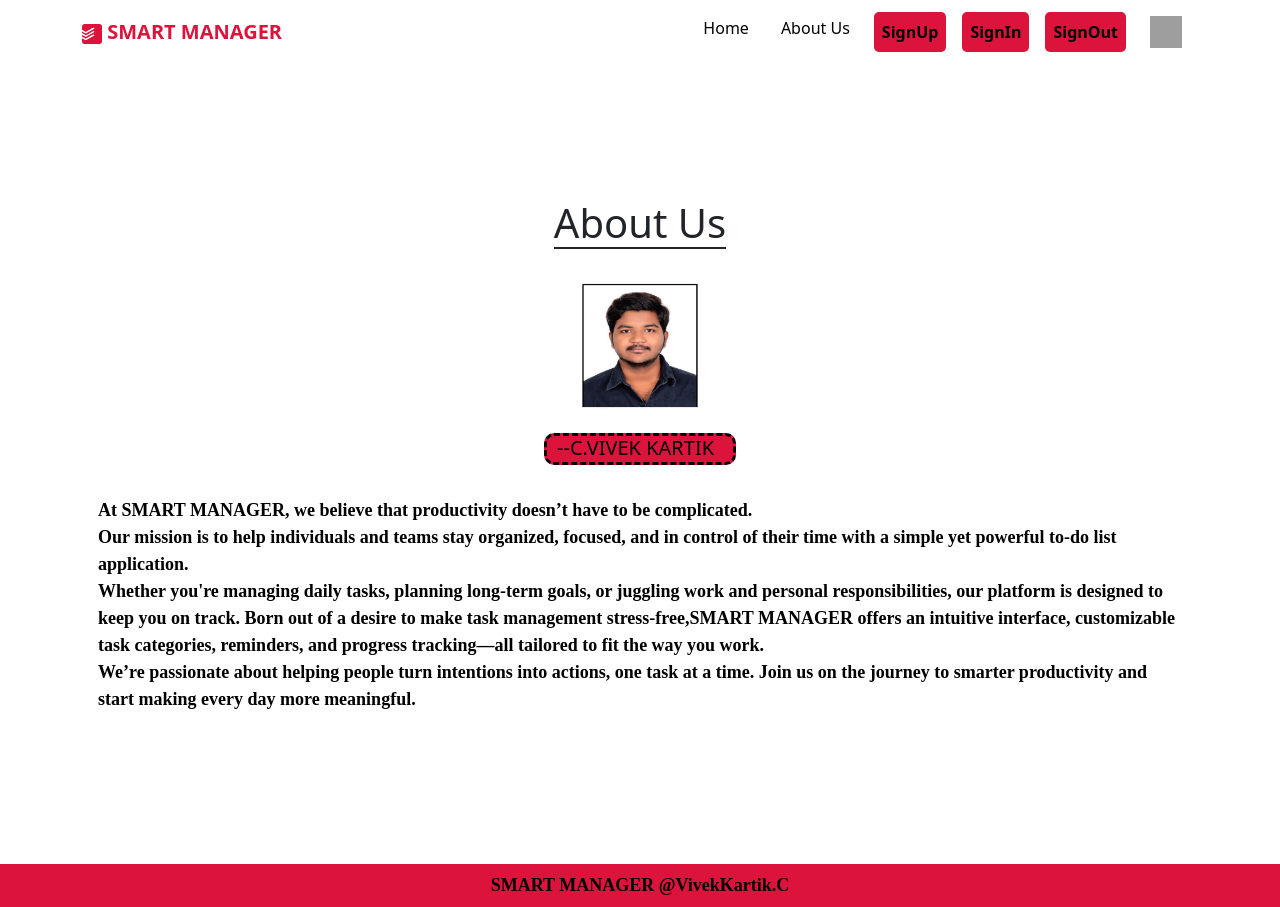
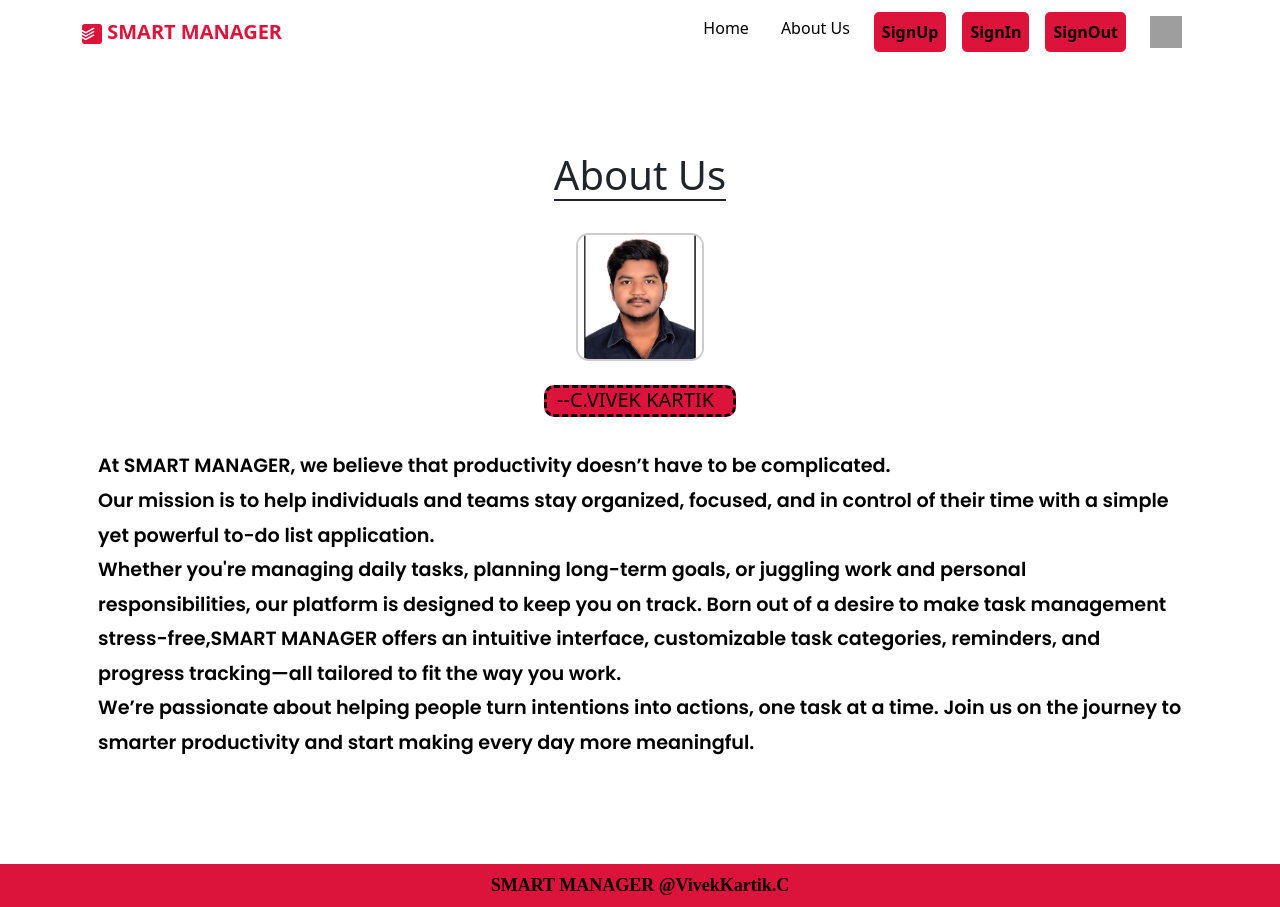
Before and after one commit to vivekkartik/SMART-MANAGER, a React (Create React App) app in the folder frontend/: page /About in a window 1280 px wide. Built offline with nearby package versions, Linux system fonts and the light colour scheme; grey boxes are pictures that could not be loaded.

Commit message:
small changes

```diff
--- a/frontend/public/index.html
+++ b/frontend/public/index.html
@@ -10,36 +10,12 @@
       content="Web site created using create-react-app"
     />
     <link rel="apple-touch-icon" href="%PUBLIC_URL%/logo192.png" />
-    <!--
-      manifest.json provides metadata used when your web app is installed on a
-      user's mobile device or desktop. See https://developers.google.com/web/fundamentals/web-app-manifest/
-    -->
     <link rel="manifest" href="%PUBLIC_URL%/manifest.json" />
     <link href="https://cdn.jsdelivr.net/npm/bootstrap@5.3.6/dist/css/bootstrap.min.css" rel="stylesheet" integrity="sha384-4Q6Gf2aSP4eDXB8Miphtr37CMZZQ5oXLH2yaXMJ2w8e2ZtHTl7GptT4jmndRuHDT" crossorigin="anonymous">
-    <!--
-      Notice the use of %PUBLIC_URL% in the tags above.
-      It will be replaced with the URL of the `public` folder during the build.
-      Only files inside the `public` folder can be referenced from the HTML.
-
-      Unlike "/favicon.ico" or "favicon.ico", "%PUBLIC_URL%/favicon.ico" will
-      work correctly both with client-side routing and a non-root public URL.
-      Learn how to configure a non-root public URL by running `npm run build`.
-    -->
-    <title>React App</title>
+    <link href="https://fonts.googleapis.com/css2?family=Poppins:wght@400;600&display=swap" rel="stylesheet">
   </head>
   <body>
-    <noscript>You need to enable JavaScript to run this app.</noscript>
     <div id="root"></div>
      <script src="https://cdn.jsdelivr.net/npm/bootstrap@5.3.6/dist/js/bootstrap.bundle.min.js" integrity="sha384-j1CDi7MgGQ12Z7Qab0qlWQ/Qqz24Gc6BM0thvEMVjHnfYGF0rmFCozFSxQBxwHKO" crossorigin="anonymous"></script>
-    <!--
-      This HTML file is a template.
-      If you open it directly in the browser, you will see an empty page.
-
-      You can add webfonts, meta tags, or analytics to this file.
-      The build step will place the bundled scripts into the <body> tag.
-
-      To begin the development, run `npm start` or `yarn start`.
-      To create a production bundle, use `npm run build` or `yarn build`.
-    -->
   </body>
 </html>
--- a/frontend/src/components/About/About.css
+++ b/frontend/src/components/About/About.css
@@ -9,14 +9,17 @@
 .about-image {
     width: 8rem;
     height: 8rem;
+    border: 2px solid #ccc; /* Simple border */
+    border-radius: 10%; /* Slightly rounded corners */
+    object-fit:cover; /* Ensure the image fits well */
 }
 
 .about-us-para{
     flex-direction: column;
-    font-size: large;
-
-    font-family:cursive;
-    color: rgb(0, 0, 0);
+    font-size: 1.2rem; /* Adjust size for better readability */
+    font-family: 'Poppins', Arial, sans-serif; /* Stylish and trendy font */
+    line-height: 1.8; /* Add spacing between lines */
+    color: #000000; /* Softer black for a modern look */
     font-weight: bold
 }
 
--- a/frontend/src/index.css
+++ b/frontend/src/index.css
@@ -8,6 +8,6 @@ body {
 }
 
 code {
-  font-family: source-code-pro, Menlo, Monaco, Consolas, 'Courier New',
-    monospace;
+  /* font-family: source-code-pro, Menlo, Monaco, Consolas, 'Courier New',
+    monospace; */
 }
```
Also changed, not shown: frontend/src/setupTests.js (deleted, +0 -5 lines), frontend/public/manifest.json (deleted), frontend/public/robots.txt (deleted).
